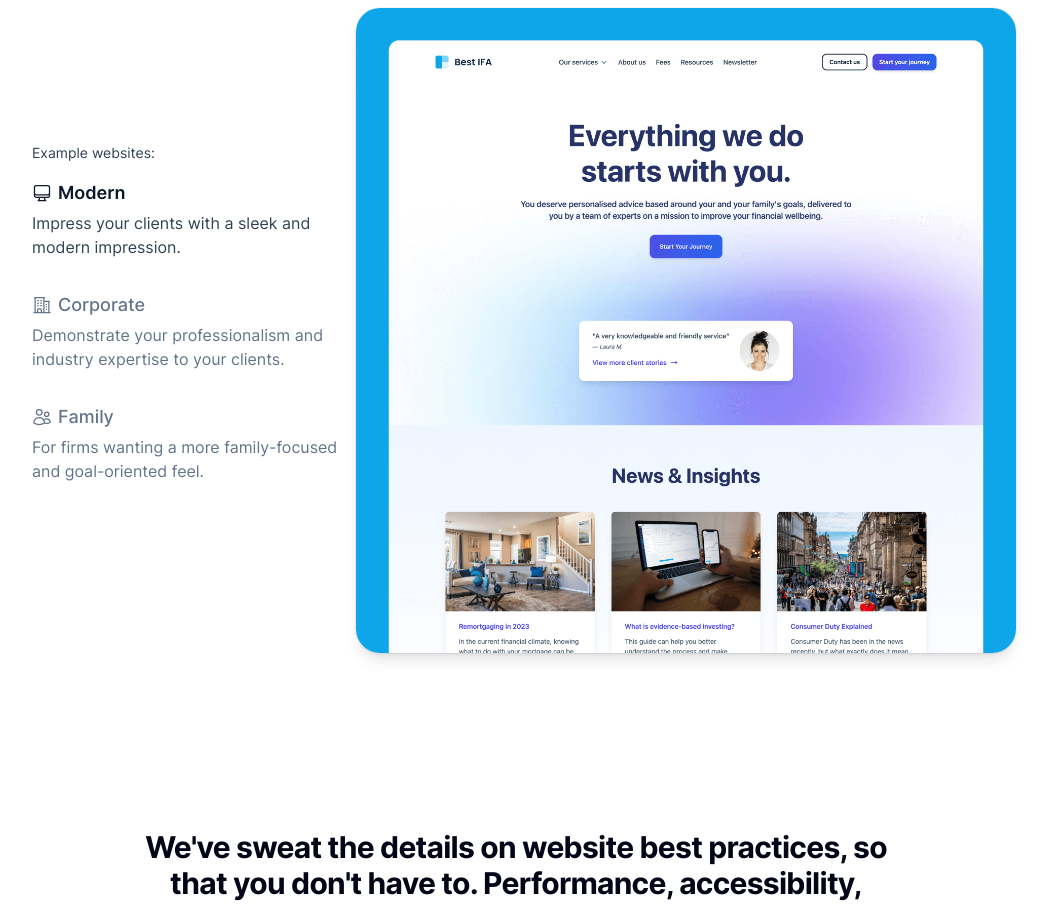
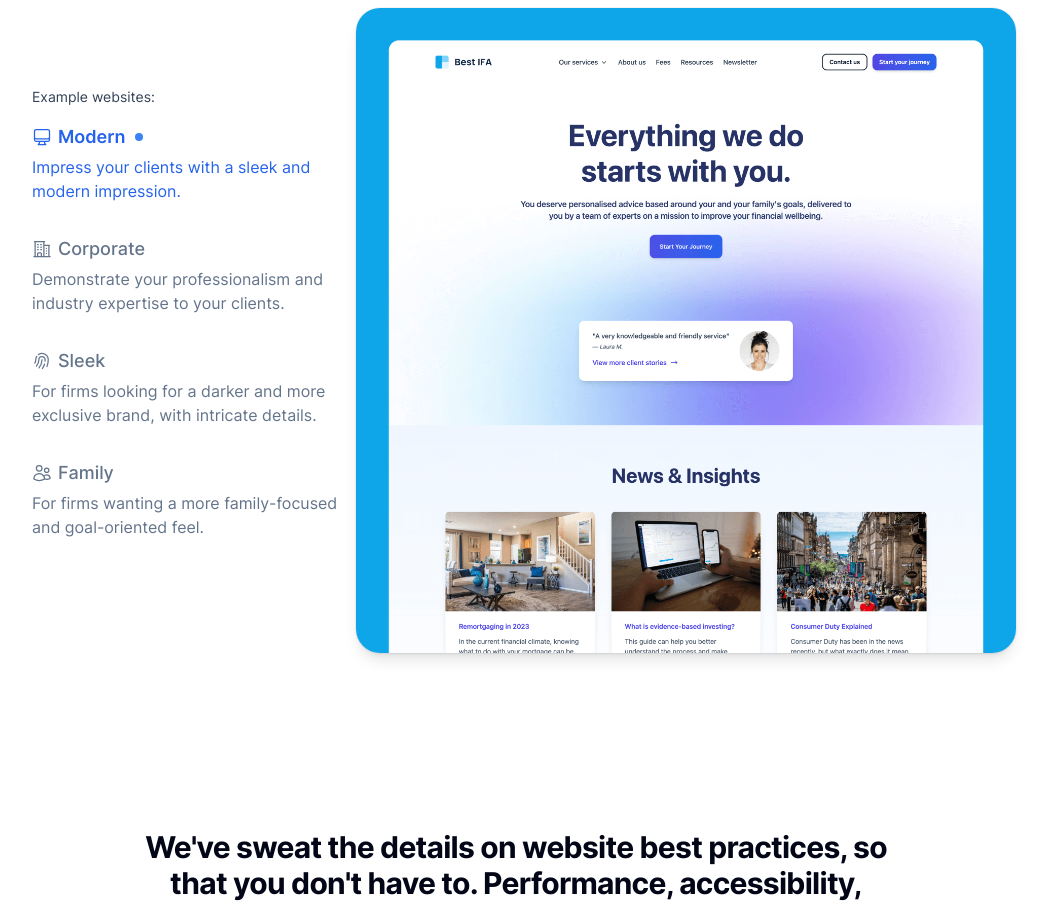
Before and after one commit to thetomnewton/website-builder-landing-page, a Nuxt app: page / in a window 1280 px wide. Shown: the part 1180-2085 px from the top of the page, without its empty margins (124-1172 px from the left). Built offline with nearby package versions, Linux system fonts and the light colour scheme.

Commit message:
add extra screenshot

```diff
--- a/app.vue
+++ b/app.vue
@@ -14,6 +14,7 @@
   UserGroupIcon,
   ShareIcon,
   PhotoIcon,
+  FingerPrintIcon,
 } from '@heroicons/vue/24/outline'
 
 import { CheckIcon, ExclamationCircleIcon } from '@heroicons/vue/20/solid'
@@ -83,7 +84,7 @@
 onMounted(() => document.addEventListener('scroll', listener))
 onUnmounted(() => document.removeEventListener('scroll', listener))
 
-const selectedPreview = ref<'modern' | 'corporate' | 'family'>('modern')
+const selectedPreview = ref<'modern' | 'corporate' | 'family' | 'sleek'>('modern')
 const mobileMenuOpen = ref(false)
 
 const waitlist = ref<HTMLElement | null>(null)
@@ -352,6 +353,16 @@
             <button
               type="button"
               class="inline-flex items-center appearance-none text-sm font-medium px-[10px] py-1.5 rounded-full"
+              :class="{ 'bg-blue-600 text-white shadow': selectedPreview === 'sleek' }"
+              @click="selectedPreview = 'sleek'"
+            >
+              <UsersIcon class="w-5 h-5 mr-2" />
+              <span>Sleek</span>
+            </button>
+
+            <button
+              type="button"
+              class="inline-flex items-center appearance-none text-sm font-medium px-[10px] py-1.5 rounded-full"
               :class="{ 'bg-blue-600 text-white shadow': selectedPreview === 'family' }"
               @click="selectedPreview = 'family'"
             >
@@ -369,17 +380,18 @@
               class="text-lg flex items-center mb-1 transition-all"
               :class="[
                 selectedPreview === 'modern'
-                  ? 'text-slate-900 font-semibold'
+                  ? 'text-blue-600 font-semibold'
                   : 'text-slate-500 group-hover:text-slate-700 font-medium',
               ]"
             >
               <ComputerDesktopIcon class="w-5 h-5 mr-1.5" />
               <span>Modern</span>
+              <span v-if="selectedPreview === 'modern'" class="h-2 w-2 rounded-full bg-blue-500 ml-[10px]"></span>
             </div>
 
             <p
               class="transition-all"
-              :class="[selectedPreview === 'modern' ? 'text-slate-700' : 'text-slate-500 group-hover:text-slate-600']"
+              :class="[selectedPreview === 'modern' ? 'text-blue-600' : 'text-slate-500 group-hover:text-slate-600']"
             >
               Impress your clients with a sleek and modern impression.
             </p>
@@ -390,21 +402,42 @@
               class="text-lg flex items-center mb-1 transition-all"
               :class="[
                 selectedPreview === 'corporate'
-                  ? 'text-slate-900 font-semibold'
+                  ? 'text-blue-600 font-semibold'
                   : 'text-slate-500 group-hover:text-slate-700 font-medium',
               ]"
             >
               <BuildingOffice2Icon class="w-5 h-5 mr-1.5" />
               <span>Corporate</span>
+              <span v-if="selectedPreview === 'corporate'" class="h-2 w-2 rounded-full bg-blue-500 ml-[10px]"></span>
             </div>
 
             <p
               class="transition-all"
+              :class="[selectedPreview === 'corporate' ? 'text-blue-600' : 'text-slate-500 group-hover:text-slate-600']"
+            >
+              Demonstrate your professionalism and industry expertise to your clients.
+            </p>
+          </div>
+
+          <div class="p-4 cursor-pointer group" @click="selectedPreview = 'sleek'">
+            <div
+              class="text-lg flex items-center mb-1 transition-all"
               :class="[
-                selectedPreview === 'corporate' ? 'text-slate-700' : 'text-slate-500 group-hover:text-slate-600',
+                selectedPreview === 'sleek'
+                  ? 'text-blue-600 font-semibold'
+                  : 'text-slate-500 group-hover:text-slate-700 font-medium',
               ]"
             >
-              Demonstrate your professionalism and industry expertise to your clients.
+              <FingerPrintIcon class="w-5 h-5 mr-1.5" />
+              <span>Sleek</span>
+              <span v-if="selectedPreview === 'sleek'" class="h-2 w-2 rounded-full bg-blue-500 ml-[10px]"></span>
+            </div>
+
+            <p
+              class="transition-all"
+              :class="[selectedPreview === 'sleek' ? 'text-blue-600' : 'text-slate-500 group-hover:text-slate-600']"
+            >
+              For firms looking for a darker and more exclusive brand, with intricate details.
             </p>
           </div>
 
@@ -413,17 +446,18 @@
               class="text-lg flex items-center mb-1 transition-all"
               :class="[
                 selectedPreview === 'family'
-                  ? 'text-slate-900 font-semibold'
+                  ? 'text-blue-600 font-semibold'
                   : 'text-slate-500 group-hover:text-slate-700 font-medium',
               ]"
             >
               <UsersIcon class="w-5 h-5 mr-1.5" />
               <span>Family</span>
+              <span v-if="selectedPreview === 'family'" class="h-2 w-2 rounded-full bg-blue-500 ml-[10px]"></span>
             </div>
 
             <p
               class="transition-all"
-              :class="[selectedPreview === 'family' ? 'text-slate-700' : 'text-slate-500 group-hover:text-slate-600']"
+              :class="[selectedPreview === 'family' ? 'text-blue-600' : 'text-slate-500 group-hover:text-slate-600']"
             >
               For firms wanting a more family-focused and goal-oriented feel.
             </p>
```
Also changed, not shown: public/showcase/sleek.png (added), public/upton-wealth.png (added).
